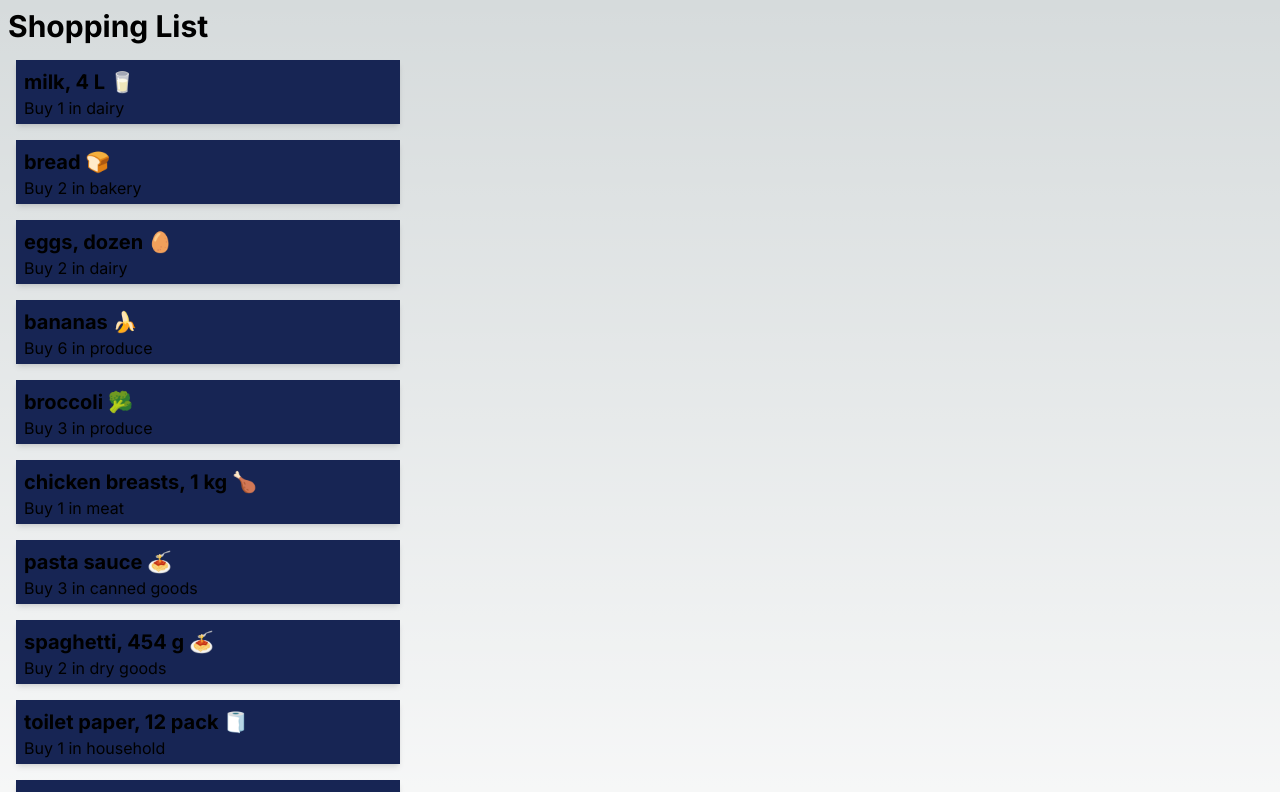
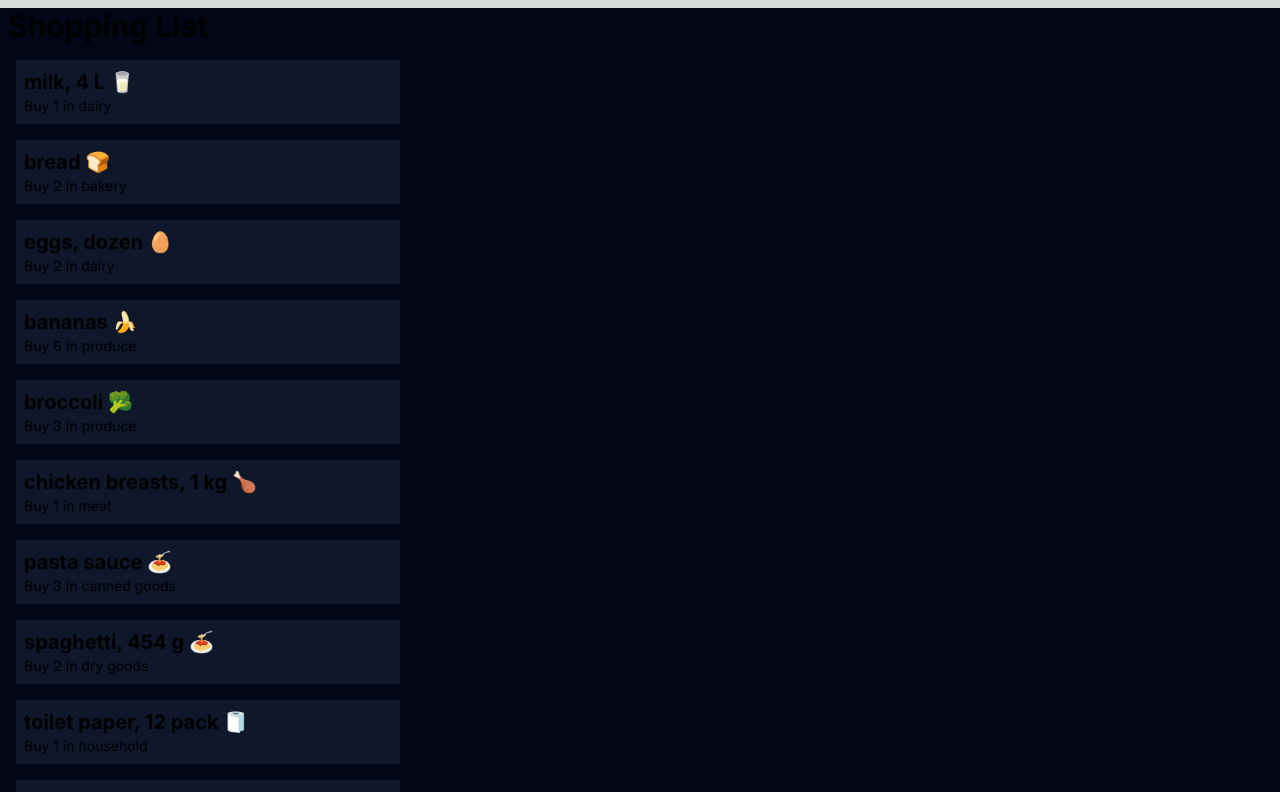
Before and after one commit to Issac-Ho/cprg306-assignments, a Next.js app: page /week-3 in a window 1280 px wide. Shown: the top 792 px of the page. Built offline with nearby package versions, Linux system fonts and the light colour scheme.

Commit message:
changes on week 3 assignments

```diff
--- a/app/week-3/item-list.js
+++ b/app/week-3/item-list.js
@@ -76,7 +76,7 @@ const ItemList = () => {
 
 
 return (
-    <ul className="space-y-4">
+    <ul>
       <Item name={item1.name} quantity={item1.quantity} category={item1.category} />
       <Item name={item2.name} quantity={item2.quantity} category={item2.category} />
       <Item name={item3.name} quantity={item3.quantity} category={item3.category} />
--- a/app/week-3/item.js
+++ b/app/week-3/item.js
@@ -2,9 +2,9 @@ import React from 'react';
 
 const Item = ({ name, quantity, category }) => {
   return (
-    <li className="p-2 shadow-md mb-4 ml-2 bg-blue-950 w-96 h-16">
-      <h2 className="text-xl font-bold text-white-800">{name}</h2>
-      <p className="text-s text-white-600">Buy {quantity} in {category}</p>
+    <li class="p-2 m-4 bg-slate-900 max-w-sm">
+      <h2 class="text-xl font-bold">{name}</h2>
+      <div class="text-sm ">Buy {quantity} in {category}</div>
     </li>
   );
 };
--- a/app/week-3/page.js
+++ b/app/week-3/page.js
@@ -3,9 +3,8 @@ import ItemList from './item-list';
 
 const Page = () => {
   return (
-    <main className="p-2 min-h-screen ">
-      <h1 className="text-3xl font-bold text-left mb-4">Shopping List</h1>
-
+    <main className="bg-slate-950">
+      <h2 class="text-3xl font-bold m-2">Shopping List</h2>
       <ItemList />
     </main>
   );
```
